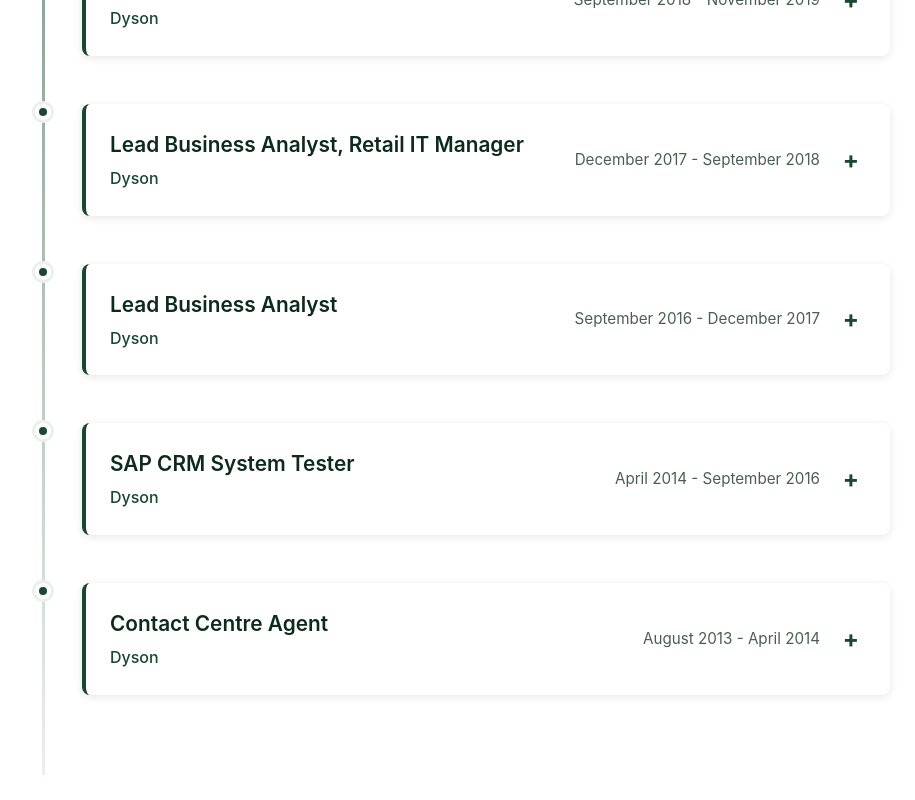
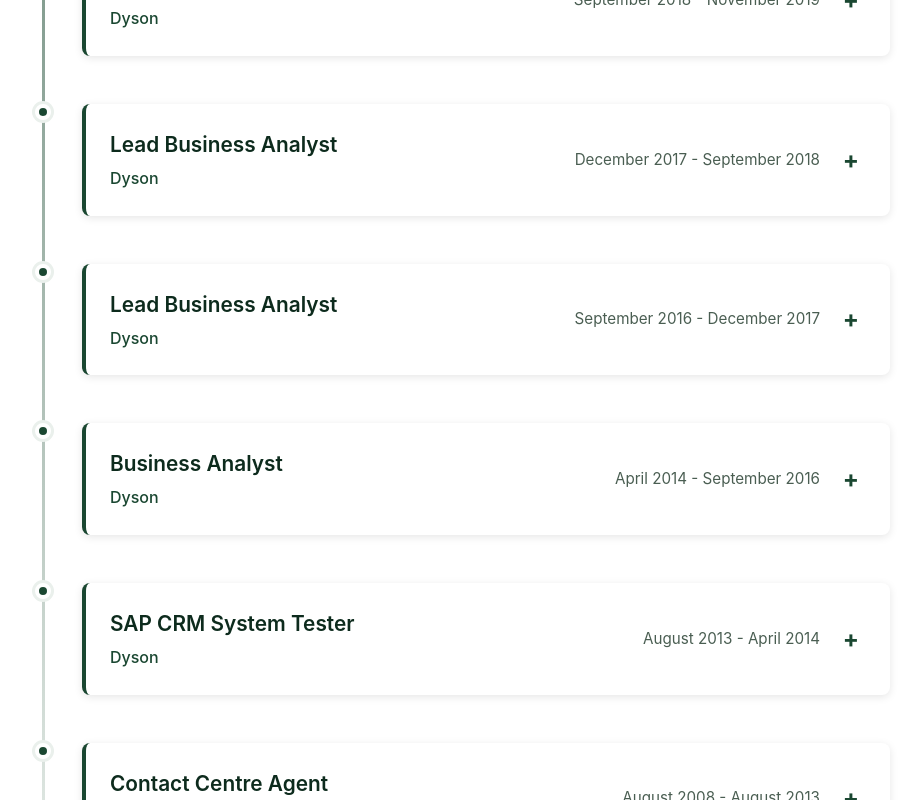
Before and after one commit to Jamie-L87/Jamie_CV_APP, a React (Vite) app: page / in a window 1280 px wide. Shown: the part 2680-3480 px from the top of the page, without its empty margins (184-1099 px from the left). Built offline with nearby package versions, Linux system fonts and the light colour scheme.

Commit message:
Update work history with 8 roles - corrected dates and added Business Analyst position

```diff
--- a/src/components/WorkHistory.jsx
+++ b/src/components/WorkHistory.jsx
@@ -58,7 +58,7 @@
   },
   {
     id: 4,
-    title: 'Lead Business Analyst, Retail IT Manager',
+    title: 'Lead Business Analyst',
     company: 'Dyson',
     location: 'Malmesbury, Bristol',
     period: 'December 2017 - September 2018',
@@ -85,17 +85,35 @@
       'Worked directly with Product Owners to understand business and user requirements',
       'Fed requirements into cross-functional teams to establish best practices and define the path forward',
       'Helped build a reliable, intuitive, and modern mobile application enabling user account registration, product control, and data visualisations',
-      'Improved Dyson Link app rating from 2/5 to 4.4/5 stars through strategic requirements definition and stakeholder alignment',
-      'Managed end-to-end agile delivery with continuous collaboration across teams'
+      'Improved Dyson Link app rating from 2/5 to 4.4/5 stars through strategic requirements definition and stakeholder alignment'
     ],
     highlights: ['Mobile Development', 'Team Building', 'Product Management', 'Agile', 'User Experience']
   },
   {
     id: 6,
+    title: 'Business Analyst',
+    company: 'Dyson',
+    location: 'Bristol',
+    period: 'April 2014 - September 2016',
+    description: 'SAP CRM Global Rollout - Waterfall',
+    responsibilities: [
+      'Reviewed and understood as-is processes of new markets to inform SAP CRM implementation',
+      'Created GAP documents detailing functional aspects of new requirements and configurations',
+      'Performed component testing of new build items and integration testing including end-to-end system analysis',
+      'Documented issues and defects, validating fixes once resolved and preparing systems for UAT',
+      'Conducted UAT sessions with in-market users and stakeholders, managing approvals and sign-off documents',
+      'Designed, produced, and presented training material to end users across multiple markets',
+      'Provided on-site support during Go-live, warranty, and post-go-live support periods',
+      'Raised and managed new incidents from inception to fix delivery, validating fixes before production'
+    ],
+    highlights: ['SAP CRM', 'Waterfall', 'GAP Analysis', 'UAT Management', 'Global Rollout']
+  },
+  {
+    id: 7,
     title: 'SAP CRM System Tester',
     company: 'Dyson',
     location: 'Bristol',
-    period: 'April 2014 - September 2016',
+    period: 'August 2013 - April 2014',
     description: 'SAP CRM Global Rollout',
     responsibilities: [
       'Reviewed and interpreted system design documents to inform test script creation and acceptance criteria',
@@ -108,16 +126,16 @@
     highlights: ['QA Testing', 'SAP CRM', 'UAT Management', 'Global Rollout', 'Training']
   },
   {
-    id: 7,
+    id: 8,
     title: 'Contact Centre Agent',
     company: 'Dyson',
     location: 'Bristol',
-    period: 'August 2013 - April 2014',
+    period: 'August 2008 - August 2013',
     description: 'Siebel CRM System Testing',
     responsibilities: [
       'Handled customer communications via phone and written channels, resolving queries and escalating where needed',
+      'Spoke to the public across multiple channels, developing deep understanding of customer issues and needs',
       'Supported Siebel CRM system testing as part of contact centre operations',
-      'Gained first-hand understanding of customer needs and system functionality',
       'Provided feedback on system usability from an end-user perspective',
       'Developed communication and problem-solving skills across diverse customer base'
     ],
```
